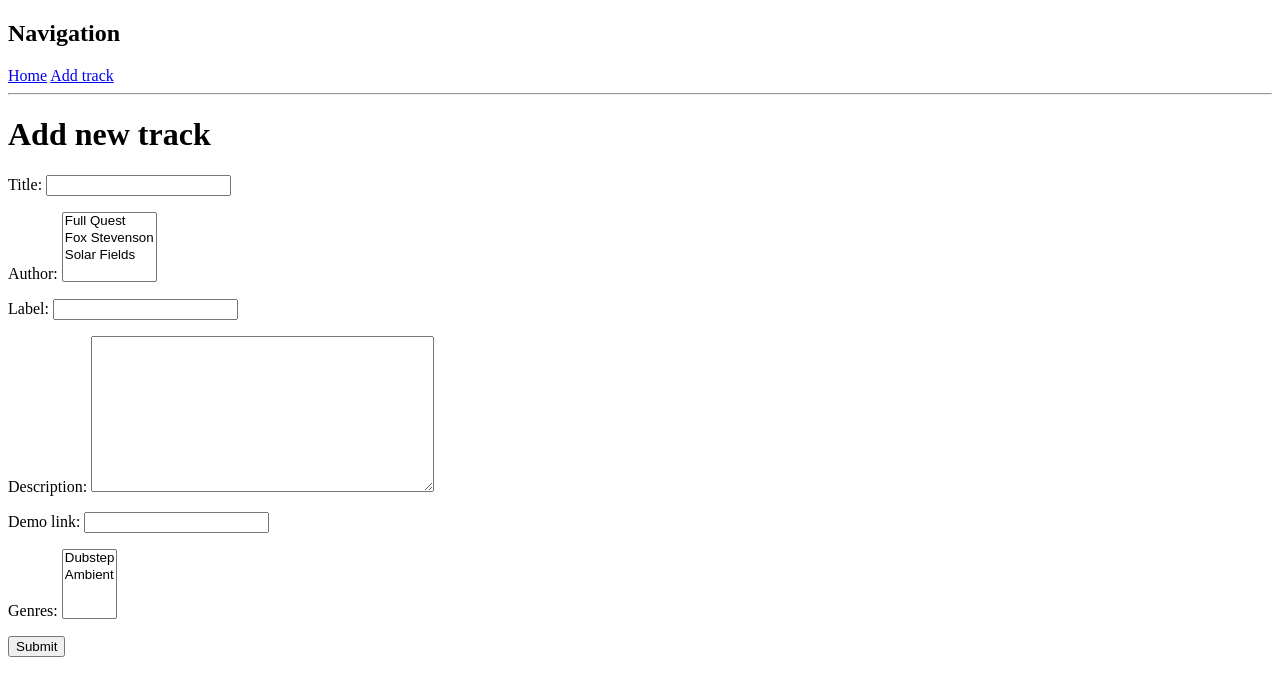
After one commit to FullQuest/DjangoLearning, a Django app: page /add-track/ in a window 1280 px wide. The commit adds this page. Shown: the top 696 px of the page. Run offline with Django 4.2, Linux system fonts and the light colour scheme; data comes from the database, SQL or seed files in the repository; both versions use the stored data as it was after the commit.

Commit message:
Added add track form to MINE project

```diff
--- a/audiolib/templates/main.html
+++ b/audiolib/templates/main.html
@@ -18,7 +18,7 @@
 
     {% endblock content %}
 
-    <h3>FOOTER</h3>
+    <!-- <h3>FOOTER</h3> -->
 
 </body>
 
--- a/audiolib/templates/navbar.html
+++ b/audiolib/templates/navbar.html
@@ -1,3 +1,4 @@
-<h1>Navigation</h1>
+<h2>Navigation</h2>
 <a href="/">Home</a>
+<a href="{% url 'add-track' %}">Add track</a>
 <hr>
--- /dev/null
+++ b/audiolib/tracks/forms.py
@@ -0,0 +1,7 @@
+from django.forms import ModelForm
+from .models import Track
+
+class TrackForm(ModelForm):
+    class Meta:
+        model = Track
+        fields   = '__all__'
--- a/audiolib/tracks/models.py
+++ b/audiolib/tracks/models.py
@@ -27,6 +27,7 @@ class Artist(models.Model):
     date_of_birth = models.DateField(blank=True, null=True)
     bio = models.CharField(max_length=5000, blank=True)
     added = models.DateTimeField(auto_now_add=True)
+    tracks = models.ManyToManyField('Track', blank=True)
     id = models.UUIDField(default=uuid.uuid4, unique=True,
                           primary_key=True, editable=False)
 
--- /dev/null
+++ b/audiolib/tracks/templates/tracks/track_form.html
@@ -0,0 +1,12 @@
+{% extends 'main.html' %}
+{% block content %}
+
+<h1>Add new track</h1>
+
+<form method="POST">
+    {% csrf_token %}
+    {{form.as_p}}
+    <input type="submit">
+</form>
+
+{% endblock %}
--- a/audiolib/tracks/urls.py
+++ b/audiolib/tracks/urls.py
@@ -4,4 +4,6 @@ from . import views
 urlpatterns = [
     path('', views.tracks, name='tracks'),
     path('track/<str:pk>/', views.track, name='track'),
+
+    path('add-track/', views.add_track, name="add-track")
 ]
--- a/audiolib/tracks/views.py
+++ b/audiolib/tracks/views.py
@@ -1,5 +1,6 @@
 from django.shortcuts import render
 from .models import Track, Artist
+from .forms import TrackForm
 
 
 def tracks(request):
@@ -13,8 +14,13 @@ def tracks(request):
 
 
 def track(request, pk):
-
     track_obj = Track.objects.get(id=pk)  # pylint: disable=maybe-no-member
 
     return render(request, 'tracks/single-track.html',
                   {'track': track_obj})
+
+
+def add_track(request):
+    form = TrackForm()
+    context = {'form': form}
+    return render(request, "tracks/track_form.html", context)
--- a/scripts.txt
+++ b/scripts.txt
@@ -22,3 +22,4 @@ Deactivate:
 Set-ExecutionPolicy RemoteSigned
 On err:
 Set-ExecutionPolicy RemoteSigned -Scope CurrentUser
+https://github.com/divanov11/Django-2021
```
Also changed, not shown: audiolib/db.sqlite3, audiolib/tracks/migrations/0004_artist_tracks.py (added).
